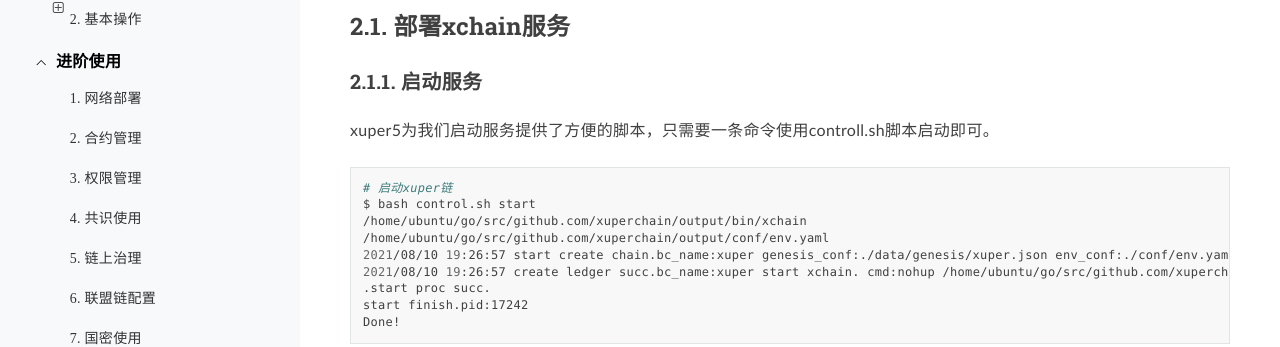
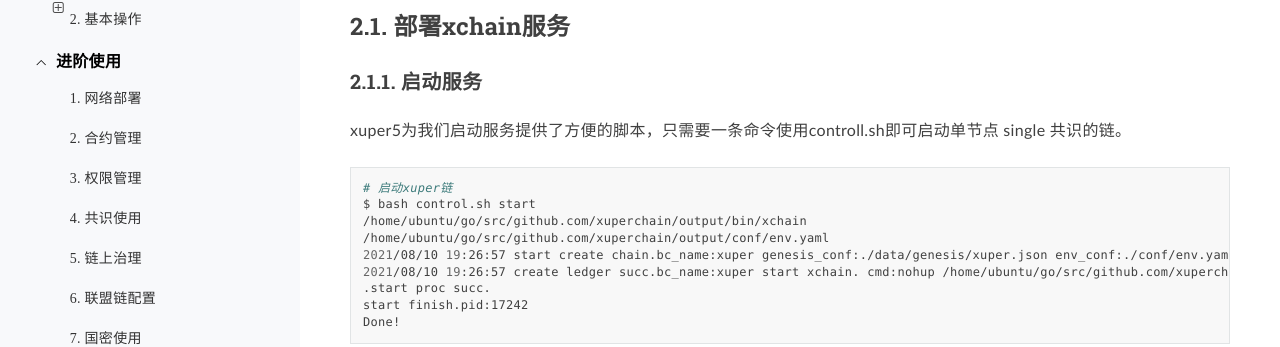
Before and after one commit to xuperchain/docs, a Sphinx documentation site: the page built from source/quickstart/quickstart.rst, in a window 1280 px wide and 900 px high, scrolled down 1705 px. Shown: the part 137-484 px from the top of the window. Built offline with Sphinx 7.4.7 and the Read the Docs theme 2.0.0, drawn with Linux system fonts in a browser that asks for light colours.

Commit message:
fix user feedback

```diff
--- a/source/design_documents/key_process.rst
+++ b/source/design_documents/key_process.rst
@@ -41,7 +41,7 @@
 
 1. 虚拟机管理器模块在收到来自RPC模块的预执行请求后，根据请求参数选取合适的合约虚拟机，同时构造好执行合约所需要的沙盒环境。
 
-2. 接着找到合约代码，将其运行与合约虚拟机里面，在这个过程中，合约虚拟机会不停地跟沙盒环境进行交互，进行资源的读取和写入操作。期间如果合约因为执行超资源或者异常，合约执行过程直接终止，期间产生的读写操作因为作用与沙盒之上，并不会对真实的存储产生影响，从而保证了合约执行的原子性和隔离性。
+2. 接着找到合约代码，将其运行于合约虚拟机里面，在这个过程中，合约虚拟机会不停地跟沙盒环境进行交互，进行资源的读取和写入操作。期间如果合约因为执行超资源或者异常，合约执行过程直接终止，期间产生的读写操作因为作用与沙盒之上，并不会对真实的存储产生影响，从而保证了合约执行的原子性和隔离性。
 
 3. 合约执行完毕之后，沙盒里面记录了合约执行过程中产生的读写集，之后把读写集返回给客户端，既完成了预执行过程。
 
--- a/source/quickstart/quickstart.rst
+++ b/source/quickstart/quickstart.rst
@@ -118,7 +118,7 @@
 启动服务
 >>>>>>>>>>>>
 
-xuper5为我们启动服务提供了方便的脚本，只需要一条命令使用controll.sh脚本启动即可。
+xuper5为我们启动服务提供了方便的脚本，只需要一条命令使用controll.sh即可启动单节点 single 共识的链。
 
 .. code-block:: bash
 
```
